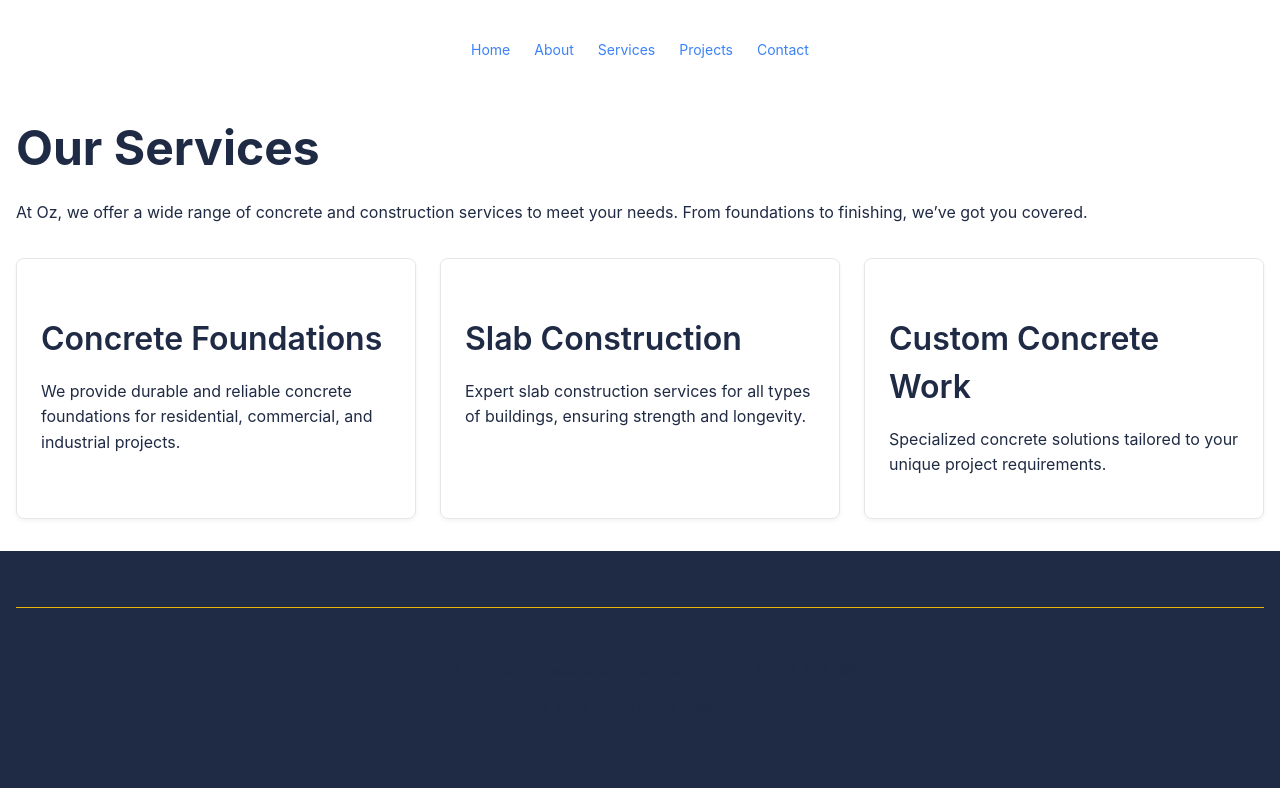
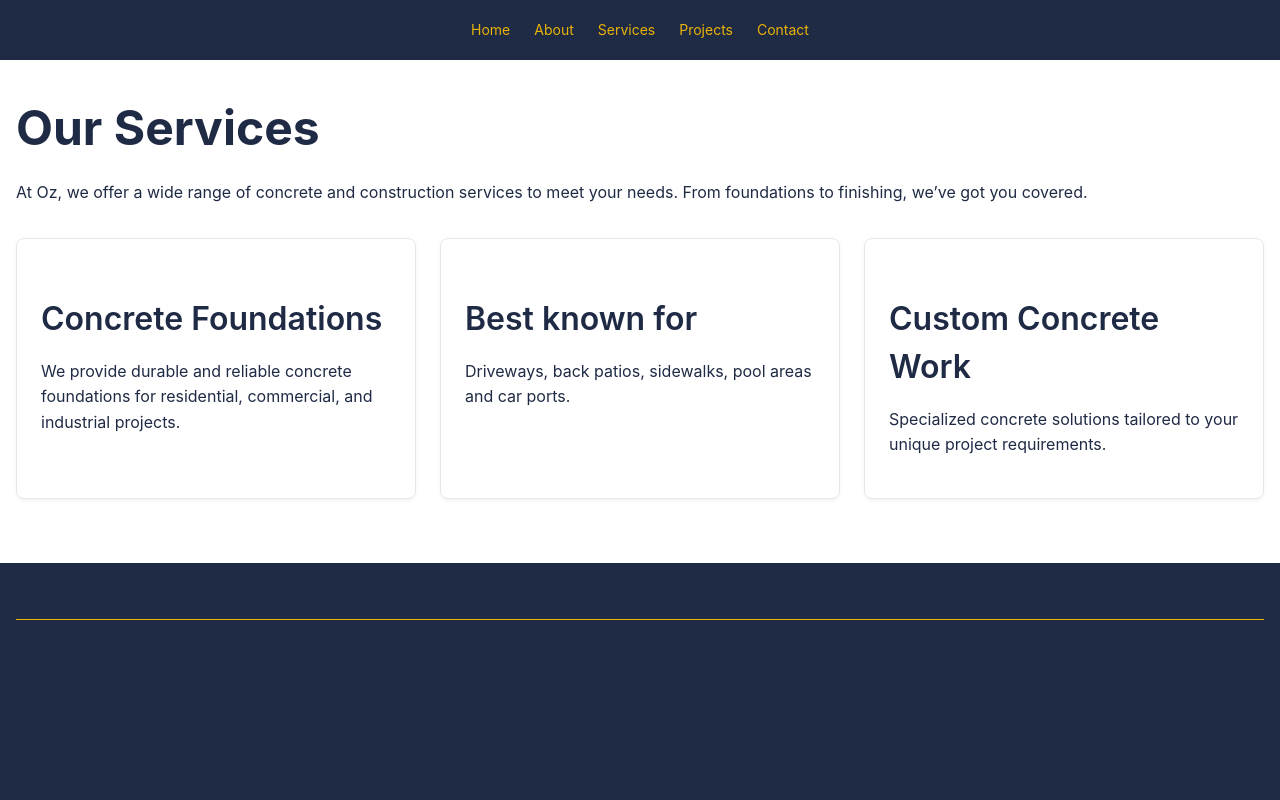
Before and after one commit to Mananbh12/oz-construction, a Next.js app in the folder oz/: page /services in a window 1280 px wide. Built offline with nearby package versions, Linux system fonts and the light colour scheme.

Commit message:
design ameliore

```diff
--- a/oz/app/contact/page.tsx
+++ b/oz/app/contact/page.tsx
@@ -51,7 +51,7 @@ export default function Contact() {
     <div className="container">
       <h1>Contactez-nous</h1>
       <p className="mb-8">
-        Vous avez un projet en tête ? Contactez-nous pour discuter de vos besoins en béton et construction.
+        You have a project ? Reach out to us so we can discuss about it !
       </p>
       <div className="form-container">
         <form onSubmit={handleSubmit}>
@@ -65,7 +65,7 @@ export default function Contact() {
           <textarea id="message" name="message" rows={5} required></textarea>
 
           <button type="submit" className="btn" disabled={isSubmitting}>
-            {isSubmitting ? 'Envoi en cours...' : 'Envoyer le message'}
+            {isSubmitting ? 'Sending...' : 'Send'}
           </button>
         </form>
         {status.message && (
--- a/oz/app/global.css
+++ b/oz/app/global.css
@@ -106,8 +106,6 @@
   color: #FFFFFF; /* hover:text-white */
 }
 
-
-
 /* Cartes (utilisé pour les projets) */
 .project-card {
   background-color: #FFFFFF; /* bg-white */
@@ -202,3 +200,22 @@
   background-color: #E5E7EB; /* bg-gray-200 */
   margin: 2rem 0; /* my-8 */
 }
+
+/* Styles pour coller le footer en bas de la page */
+html, body {
+  height: 100%; /* Assure que le html et body prennent toute la hauteur */
+}
+
+body {
+  display: flex;
+  flex-direction: column;
+  min-height: 100vh; /* Garantit que le body prend toute la hauteur de la viewport */
+}
+
+main {
+  flex-grow: 1; /* Permet au main de prendre tout l'espace disponible et de pousser le footer en bas */
+}
+
+footer {
+  flex-shrink: 0; /* Empêche le footer de rétrécir si le contenu est trop grand */
+}
--- a/oz/app/layout.tsx
+++ b/oz/app/layout.tsx
@@ -1,5 +1,5 @@
 import './global.css';
-import  {OzNavbar} from '../components/Navbar';
+import { OzNavbar } from '../components/Navbar';
 import Link from 'next/link';
 
 export const metadata = {
@@ -17,8 +17,10 @@ export default function RootLayout({ children }: { children: React.ReactNode })
         />
       </head>
       <body>
-        <OzNavbar />
-        <main style={{ paddingTop: '80px' }}>{children}</main>
+        <section style={{ backgroundColor: '#1F2A44', height: '60px', width: '100%', display: 'flex', alignItems: 'center', justifyContent: 'center', position: 'absolute', top: 0, left: 0, zIndex: 5000 }}>
+          <OzNavbar />
+        </section>
+        <main style={{ paddingTop: '60px' }}>{children}</main>
         <footer className="bg-gray-700 text-white py-6">
           <div className="container">
             <div className="border-t border-yellow-500 mb-4"></div>
--- a/oz/app/services/page.tsx
+++ b/oz/app/services/page.tsx
@@ -18,9 +18,9 @@ export default function Services() {
           </p>
         </div>
         <div className="project-card">
-          <h2>Slab Construction</h2>
+          <h2>Best known for</h2>
           <p>
-            Expert slab construction services for all types of buildings, ensuring strength and longevity.
+            Driveways, back patios, sidewalks, pool areas and car ports.
           </p>
         </div>
         <div className="project-card">
--- a/oz/components/Navbar.tsx
+++ b/oz/components/Navbar.tsx
@@ -26,7 +26,7 @@ export function OzNavbar() {
     },
   ];
   return (
-    <div className="relative w-full">
+    <div className="relative w-full h-full flex items-center justify-center">
       <FloatingNav navItems={navItems} />
     </div>
   );
--- a/oz/components/ui/floating-navbar.tsx
+++ b/oz/components/ui/floating-navbar.tsx
@@ -20,7 +20,7 @@ export const FloatingNav = ({
       animate={{ opacity: 1, y: 0 }}
       transition={{ duration: 0.2 }}
       className={cn(
-        "flex max-w-7xl mx-auto fixed top-10 inset-x-0 px-8 py-3 border border-transparent dark:border-white/[0.2] rounded-full dark:bg-black bg-white shadow-lg z-[5000] items-center justify-center space-x-6",
+        "flex max-w-7xl mx-auto px-8 py-3 border border-transparent dark:border-white/[0.2] rounded-full shadow-lg z-[5000] items-center justify-center space-x-6 h-full",
         className
       )}
     >
@@ -29,7 +29,7 @@ export const FloatingNav = ({
           key={`link=${idx}`}
           href={navItem.link}
           className={cn(
-            "relative dark:text-neutral-50 items-center flex space-x-1 text-neutral-600 dark:hover:text-neutral-300 hover:text-neutral-500"
+            "relative dark:text-neutral-50 items-center flex space-x-1 text-yellow-500 dark:hover:text-neutral-300 hover:text-neutral-500"
           )}
         >
           <span className="block sm:hidden">{navItem.icon}</span>
```
Also changed, not shown: oz/app/page.tsx (+13 -13 lines). Lines whose indentation alone changed are shown as unchanged.
